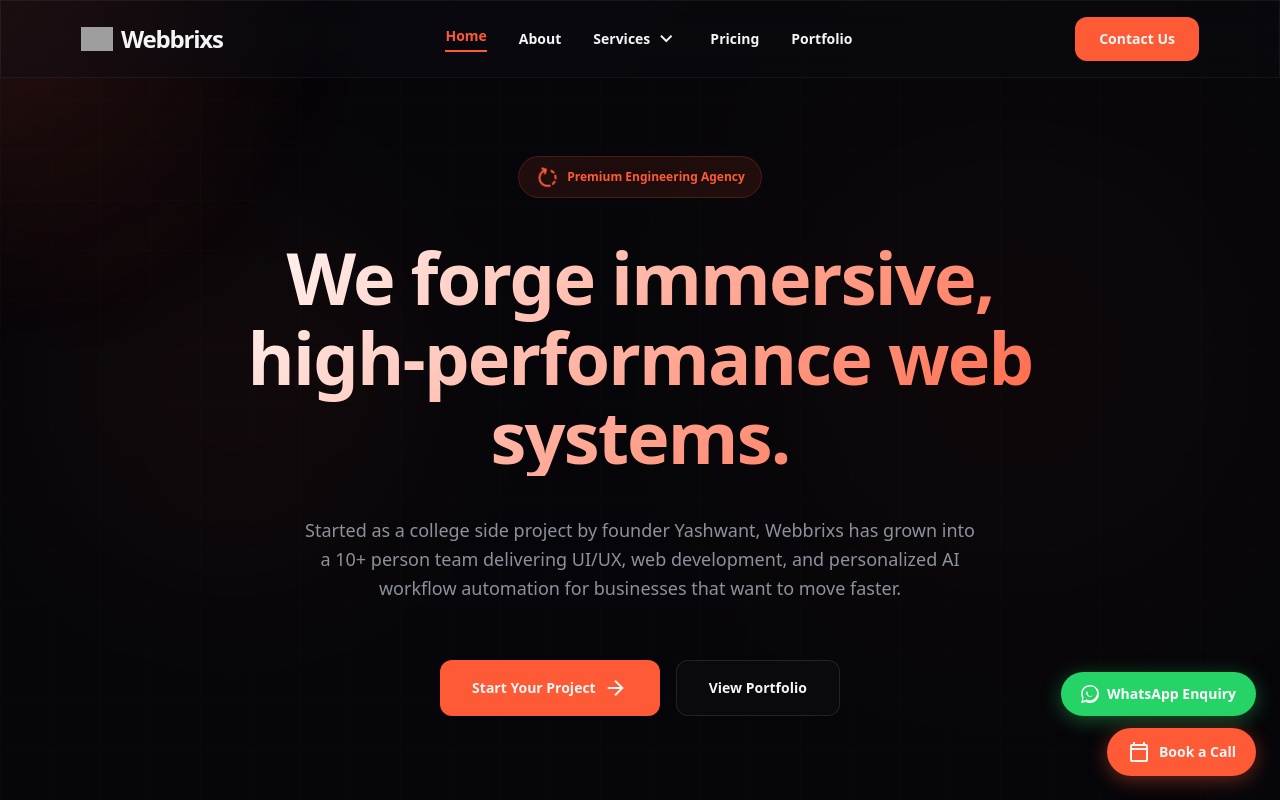
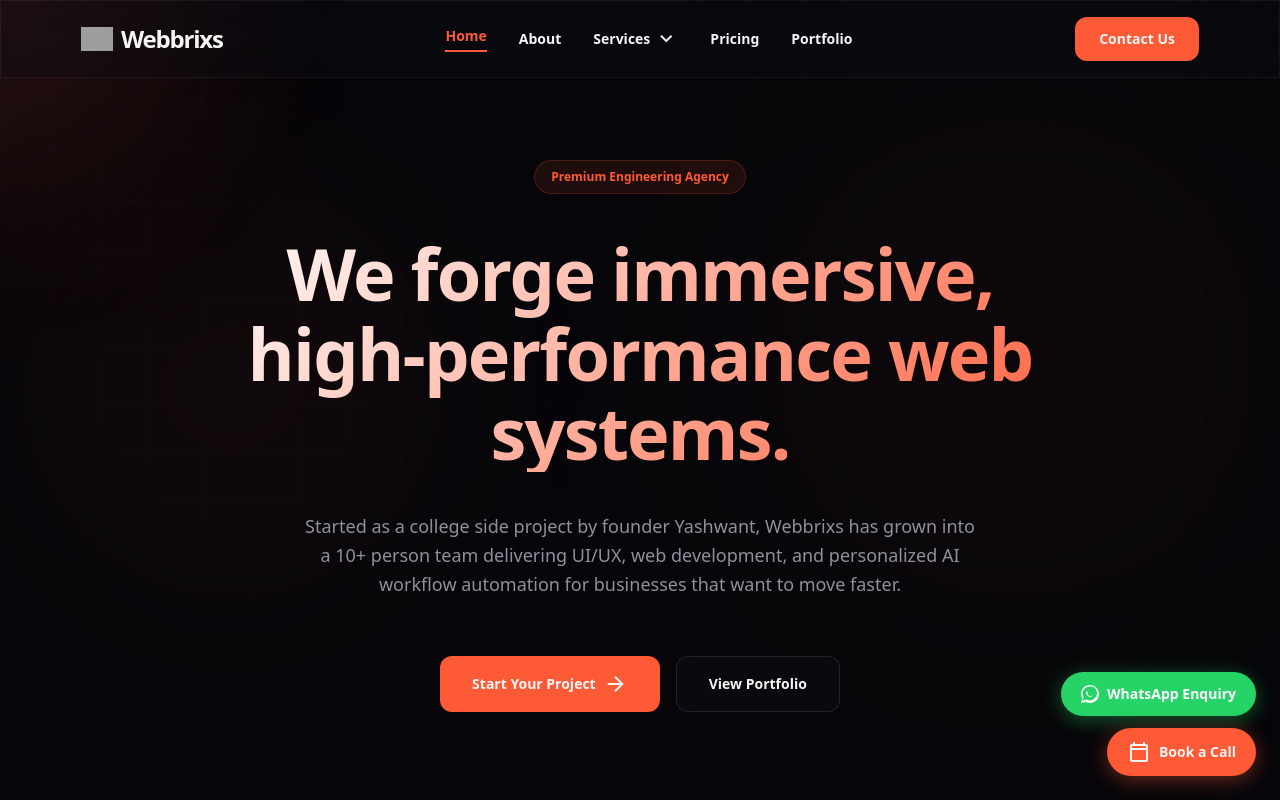
Before and after one commit to Yaashwaant/webbrixs, a Next.js app: page / in a window 1280 px wide. Shown: the top 800 px of the page. Built offline with nearby package versions, Linux system fonts and the light colour scheme; grey boxes are pictures that could not be loaded.

Commit message:
Remove spinning circular arrow from the homepage hero badge

```diff
--- a/src/app/page.js
+++ b/src/app/page.js
@@ -42,7 +42,6 @@ export default function Home() {
         <div className="relative z-10 max-w-5xl mx-auto flex flex-col items-center gap-6">
           <ScrollReveal delay={0} direction="up">
             <div className="inline-flex items-center gap-2 px-4 py-2 rounded-full bg-accent/10 border border-accent/20 text-accent font-semibold text-xs mb-4 backdrop-blur-md">
-              <span className="material-symbols-outlined text-[16px] animate-spin">rotate_right</span>
               <span>Premium Engineering Agency</span>
             </div>
           </ScrollReveal>
```
